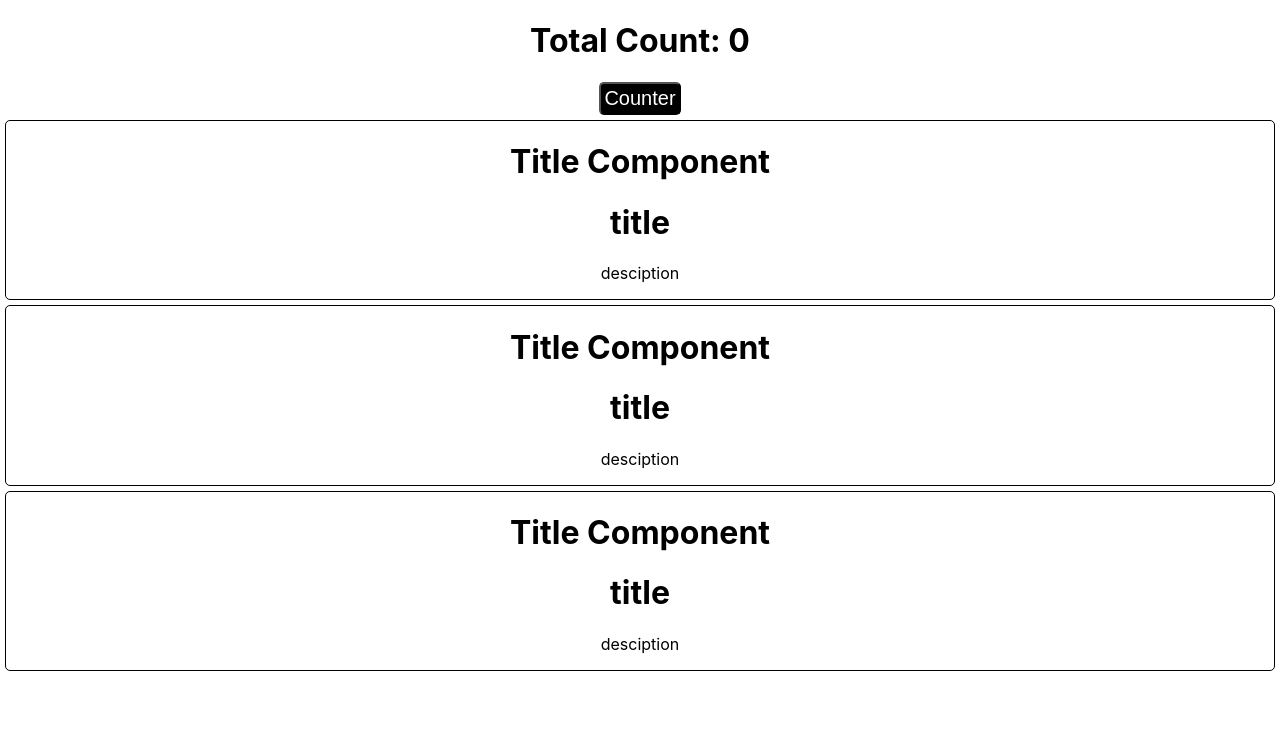
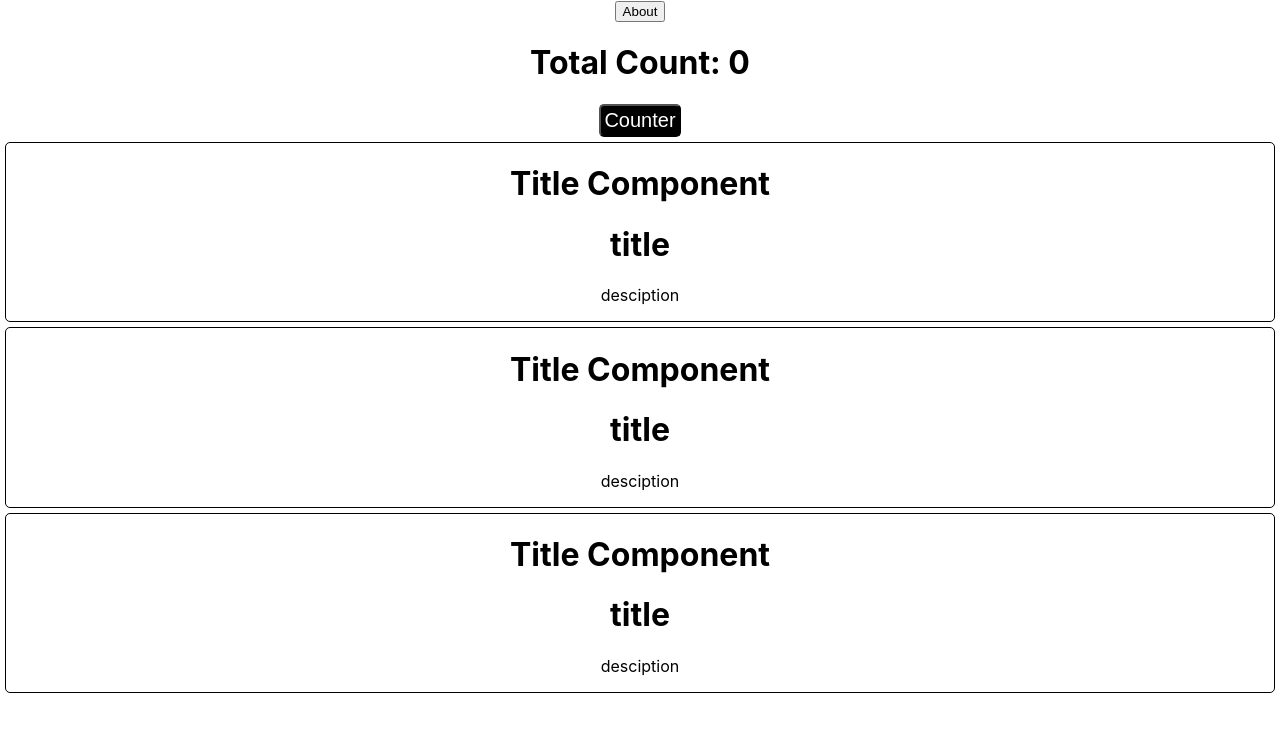
Before and after one commit to SanghaviHarshPankajkumar/React_practice, a React (Create React App) app: page / in a window 1280 px wide. Shown: the top 732 px of the page. Built offline with nearby package versions, Linux system fonts and the light colour scheme.

Commit message:
day-5 task finished

```diff
--- a/src/App.js
+++ b/src/App.js
@@ -1,12 +1,26 @@
+import { useState } from 'react';
 import './App.css';
+import About from './pages/About';
 import Home from './pages/Home';
 
 function App() {
-  return (
-    <div className="App">
-    <Home/>
-    </div>
-  );
+  const [home,setHome] = useState(true);
+
+    if (home) {
+    return (  <div className='App'>
+      <button onClick={()=> setHome(false)}>About</button>
+       <Home/>
+       </div>);
+    } else {
+      return (<div className='App'>
+        <button onClick={()=> setHome(true)}>Home</button>
+         <About/>
+      </div>);
+
+    }
+
+
+
 }
 
 export default App;
--- a/src/components/Title.js
+++ b/src/components/Title.js
@@ -2,9 +2,7 @@ import React from 'react'
 
 export default function Title({title,description}) {
     const style1 = {border:'1px solid black',margin:'5px', borderRadius:'5px'};
-    console.log('in title');
-    console.log(title);
-    console.log(description);
+
   return (
     <div style={style1}>
     <h1>Title Component</h1>
--- /dev/null
+++ b/src/pages/About.js
@@ -0,0 +1,18 @@
+import React, { Component } from 'react'
+
+export class About extends Component {
+  render() {
+    const style={
+        margin:'30px',
+        textAlign:'center'
+    }
+    return (
+      <div style={style}>
+       <h1> Abount Page</h1>
+       <p> this is about page of this application.</p>
+      </div>
+    )
+  }
+}
+
+export default About
--- a/src/pages/Home.js
+++ b/src/pages/Home.js
@@ -13,7 +13,6 @@ export default class Home extends Component {
       }
   render() {
 
-    console.log(this.state);
     return (
       <div>
         <Counter/>
```
